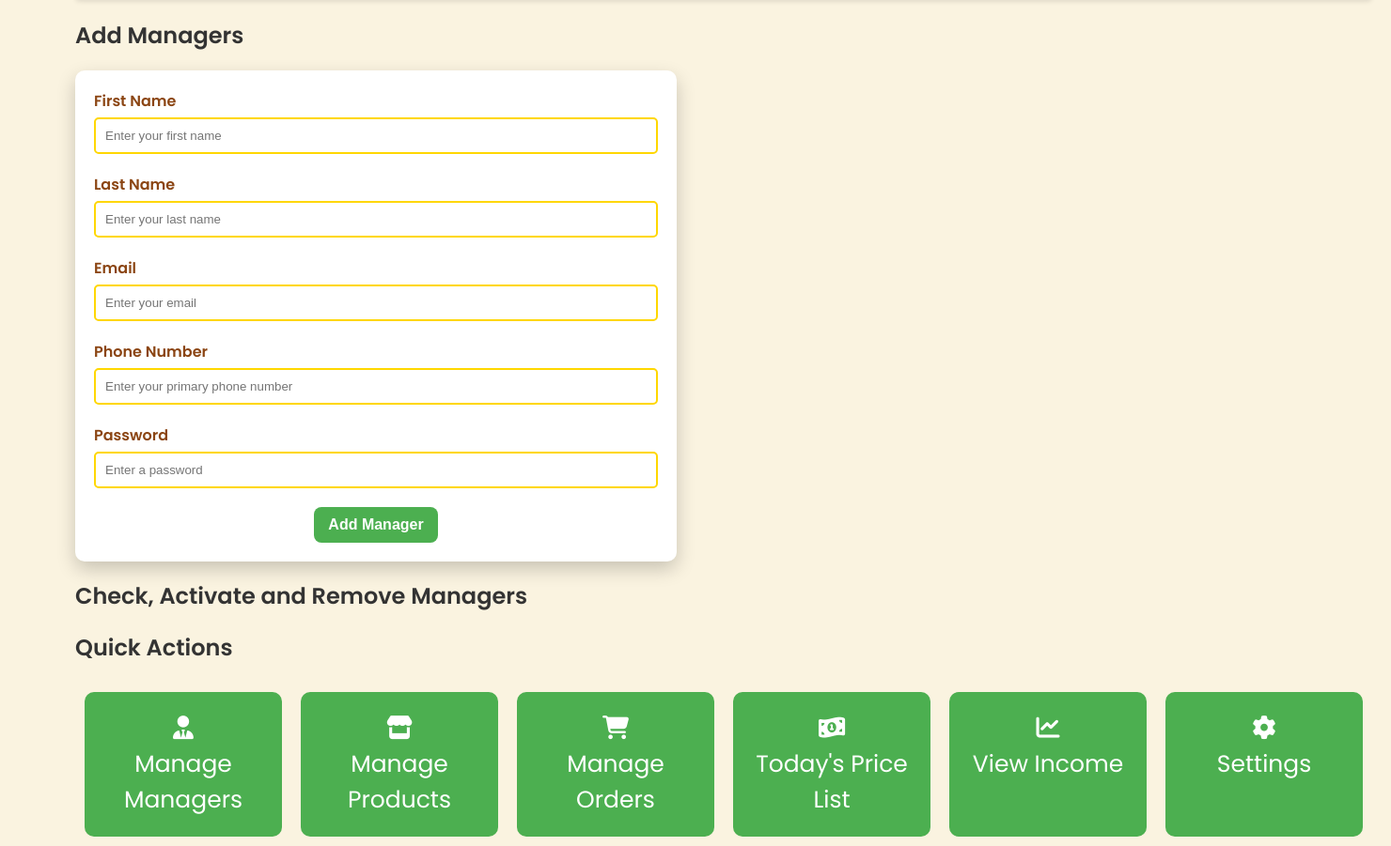
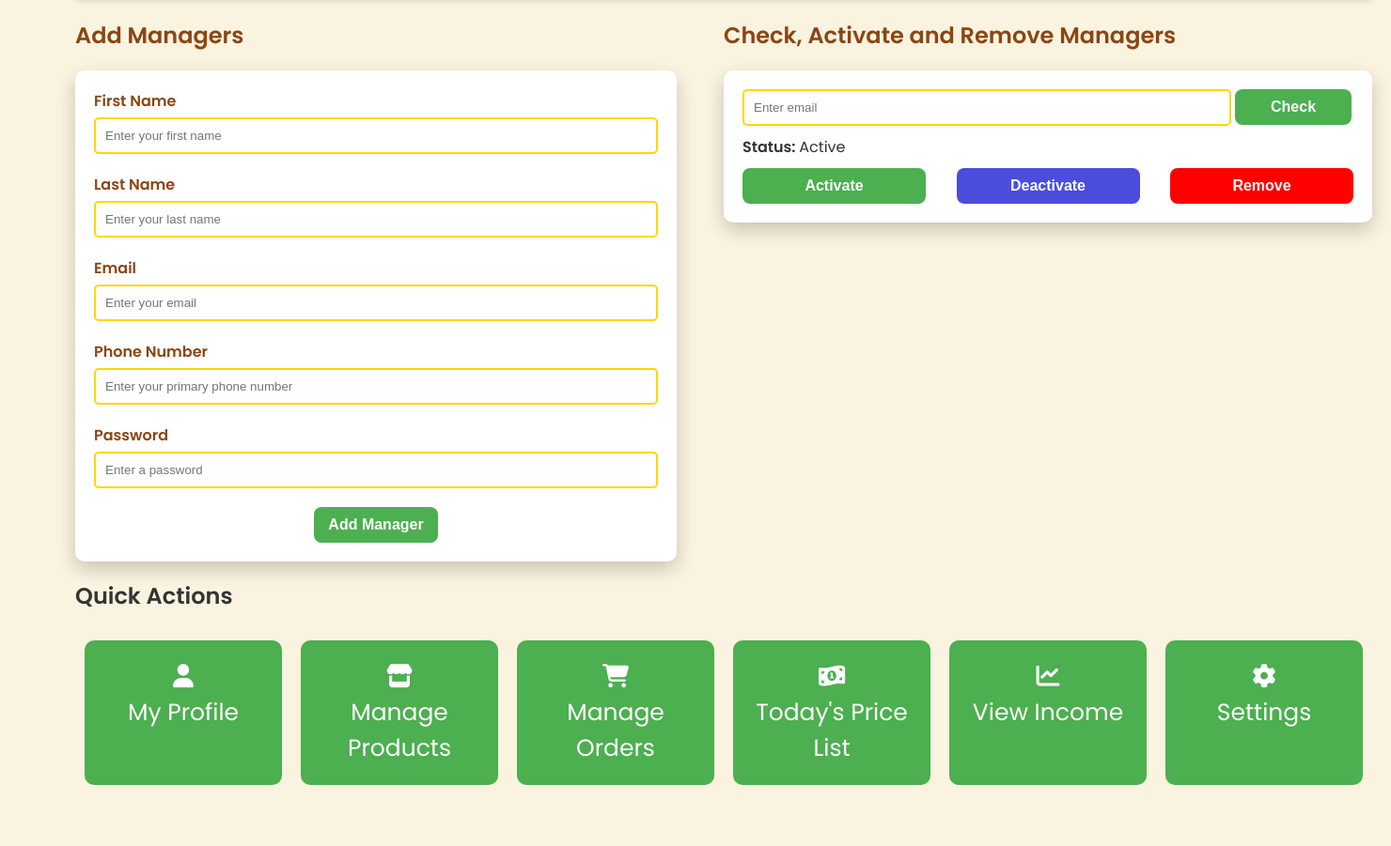
Before and after one commit to nipun-munasinghe/LMDistributors, a PHP site: page /manageManagers.php in a window 1480 px wide. Shown: the part 229-1130 px from the top of the page at 94% size. After the commit the page ends 1065 px from the top, so only its background shows below. Run offline with PHP 8.4, Linux system fonts and the light colour scheme; some libraries are stand-ins or nearby versions.

Commit message:
Finished manage managers page
Finished manage managers page and did some changes to quick action cards in admin page

```diff
--- a/css/manageManagers.css
+++ b/css/manageManagers.css
@@ -105,9 +105,19 @@ body {
     color: #fff;
 }
 
-/* .mainSeparation {
+/* main content */
+.mainSeparation {
     display: flex;
-} */
+    justify-content: space-between;
+}
+
+.addManager, .checkManager{
+    width: 50%;
+}
+
+.mainSeparation h2 {
+    color: #8B4513;
+}
 
 /* managers add form */
 .addForm {
@@ -153,11 +163,96 @@ body {
     font-size: 16px;
     font-weight: bold;
     cursor: pointer;
-    transition: background-color 0.3s ease;
+    transition: transform 0.4s ease;
 }
 
 #addBtn:hover {
     background-color: #3E8E41;
+    transform: scale(1.02);
+    box-shadow: 0 8px 20px rgba(0, 0, 0, 0.2);
+}
+
+/* Check, activate and remove managers */
+.checkCard {
+    border: none;
+    border-radius: 10px;
+    background-color: #fff;
+    height: fit-content;
+    padding: 20px;
+    box-shadow: 0 8px 20px rgba(0, 0, 0, 0.2);
+    animation: fadeIn 1s ease-in-out;
+}
+
+#checkmail {
+    padding: 10px;
+    width: 80%;
+    border: 2px solid #FFD700;
+    border-radius: 5px;
+    box-sizing: border-box;
+}
+
+#checkMailBtn {
+    padding: 10px;
+    border: none;
+    width: 19%;
+    border-radius: 8px;
+    background-color: #4CAF50;
+    font-weight: bold;
+    font-size: 16px;
+    color: #fff;
+}
+
+#checkMailBtn:hover {
+    background-color: #3E8E41;
+    cursor: pointer;
+    transform: scale(1.015);
+    box-shadow: 0 8px 20px rgba(0, 0, 0, 0.1);
+}
+
+.status {
+    margin: 10px 0;
+}
+
+.btns {
+    display: flex;
+    justify-content: space-between;
+}
+
+#activate, #deactivate, #remove {
+    padding: 10px;
+    font-size: 16px;
+    font-weight: bold;
+    width: 30%;
+    border: none;
+    border-radius: 8px;
+    color: #fff;
+    transition: transform 0.4s ease;
+}
+#activate:hover, #deactivate:hover, #remove:hover {
+    cursor: pointer;
+    transform: scale(1.02);
+    box-shadow: 0 8px 20px rgba(0, 0, 0, 0.2);
+}
+
+#activate {
+    background-color: #4CAF50;
+}
+#activate:hover {
+    background-color: #3E8E41;
+}
+
+#deactivate {
+    background-color: rgb(76, 76, 221);
+}
+#deactivate:hover {
+    background-color: rgb(20, 20, 185)
+}
+
+#remove {
+    background-color: red;
+}
+#remove:hover {
+    background-color: rgb(210, 16, 16);
 }
 
 /* quick action cards */
@@ -178,13 +273,13 @@ body {
     transition: transform 1s ease;
 }
 
-.card a, .card i {
+.card a {
     text-decoration: none;
     font-size: 25px;
     color: #fff;
 }
 
-.card a:hover, .card i:hover {
+.card a:hover {
     color: #FFD700;
 }
 
--- a/manageManagers.php
+++ b/manageManagers.php
@@ -79,13 +79,27 @@
 
                 <div class="checkManager">
                     <h2>Check, Activate and Remove Managers</h2>
+                    <div class="checkCard">
+                        <form action="#" method="POST">
+                            <input type="text" id="checkmail" name="checkmail" placeholder="Enter email" required>
+                            <button id="checkMailBtn" name="checkMailBtn">Check</button>
+                            <div class="status">
+                                <label for="status"><strong>Status: </strong>Active</label>
+                            </div>
+                            <div class="btns">
+                                <button id="activate" name="activate">Activate</button>
+                                <button id="deactivate" name="deactivate">Deactivate</button>
+                                <button id="remove" name="remove">Remove</button>
+                            </div>
+                        </form>
+                    </div>
                 </div>
             </section>
 
             <h2 class="quickH2">Quick Actions</h2>
             <div class="quick">
                 <div class="card">
-                    <a href="./manageManagers.php"><i class="fas fa-user-tie"></i><br>Manage Managers</a>
+                    <a href="./admin.php"><i class="fa-solid fa-user"></i><br>My Profile</a>
                 </div>
                 <div class="card">
                     <a href="./manageProducts.php"><i class="fa-solid fa-store"></i><br>Manage Products</a>
```
Also changed, not shown: css/admin.css (+3 -4 lines).
